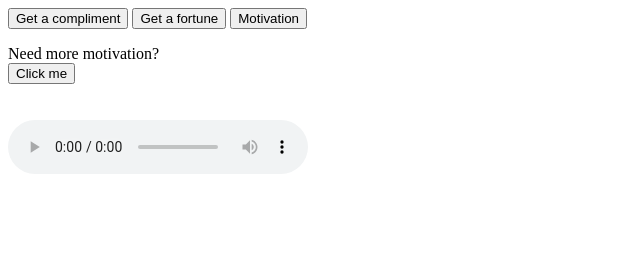
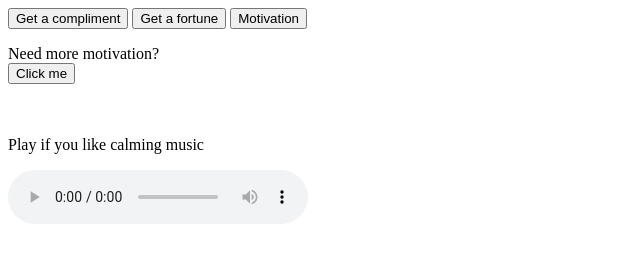
Before and after one commit to Antone08/Module-5-Project, a website: page client/index.html in a window 1280 px wide. Shown: the whole page, without its empty margins (0-640 px from the left). Drawn offline with nearby package versions, Linux system fonts and the light colour scheme.

Commit message:
working audio

```diff
--- a/client/index.html
+++ b/client/index.html
@@ -25,6 +25,7 @@
 
 
 
+<p>Play if you like calming music</p>
 <audio controls>
   <source src="17 - My Advice - Part 2_6f215e67-9fdd-4872-a2f4-b7619d09c879.mp3" type="audio/mpeg">
 </audio>
```
Also changed, not shown: 1 other file.
